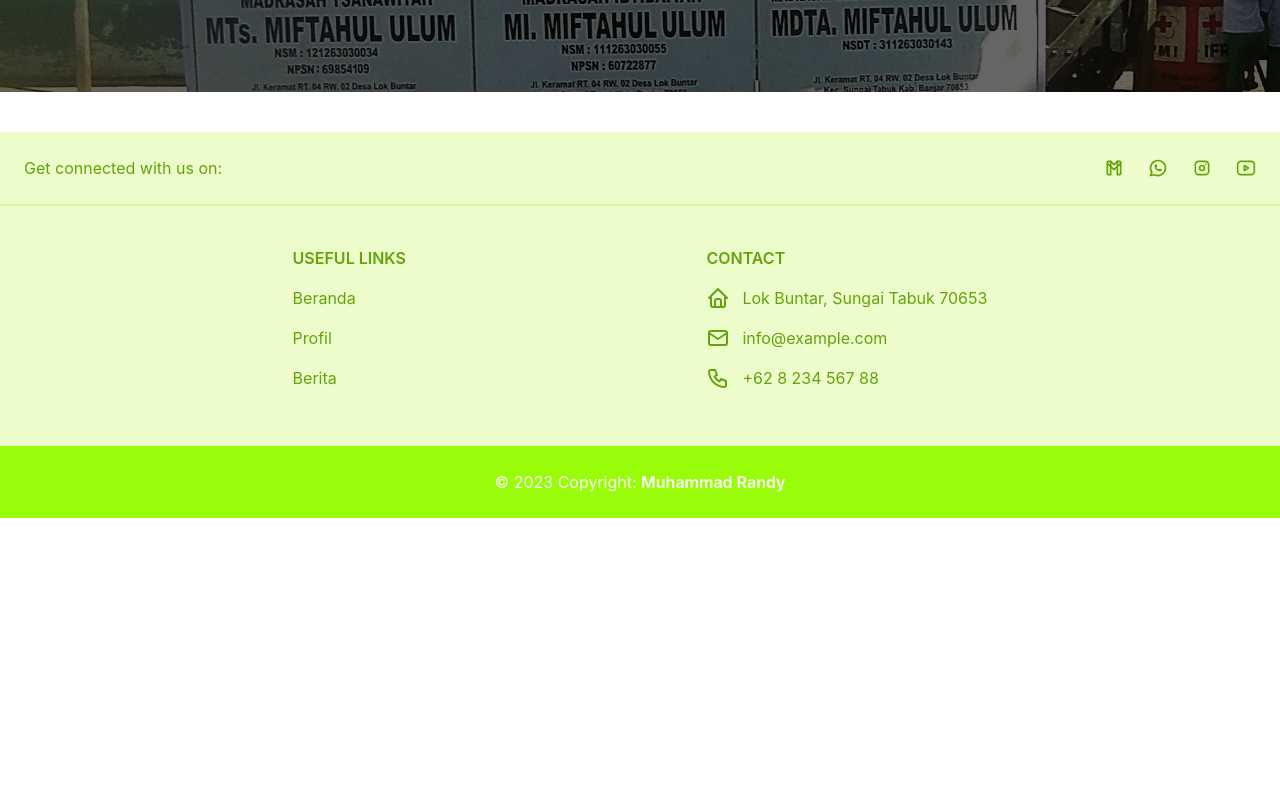
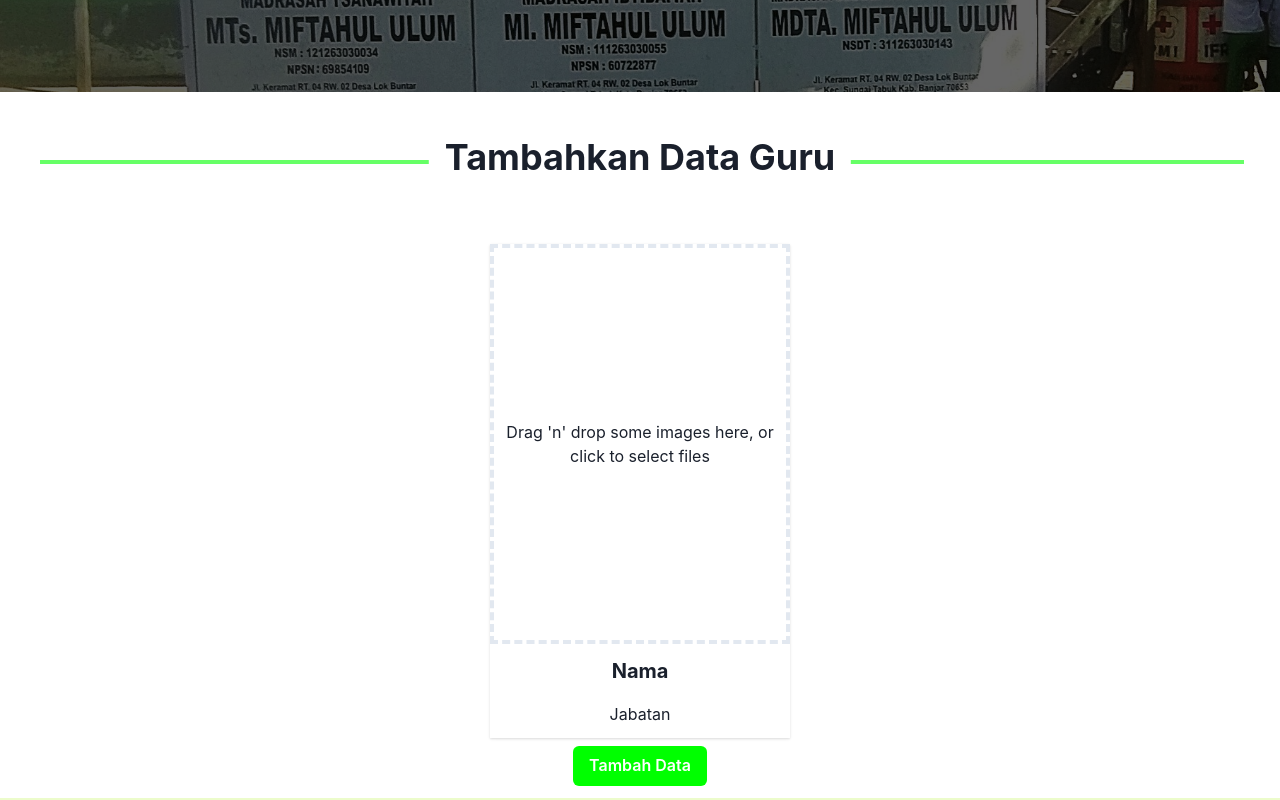
Before and after one commit to MuhRandy/mts-school-web, a React (Vite) app: page /add-teacher in a window 1280 px wide. Shown: the part 480-1280 px from the top of the page. Before the commit the page ends 998 px from the top, so only its background shows below. Built offline with nearby package versions, Linux system fonts and the light colour scheme; no server answers; the database is empty; sample sign-in values are in the browser's storage; the HTML template or start-up script is replaced by a standard one.

Commit message:
now can add teacher data

```diff
--- a/src/App.tsx
+++ b/src/App.tsx
@@ -11,6 +11,7 @@ import CreatePost from "./pages/CreatePost";
 import Footer from "./components/Footer";
 import SinglePost from "./pages/SinglePost";
 import News from "./pages/News";
+import AddTeacher from "./pages/AddTeacher";
 
 type GlobalContent = {
   isAuth: boolean;
@@ -92,6 +93,7 @@ function App() {
           <Route path="/news/pengumuman/detail" element={<SinglePost />} />
           <Route path="/login" element={<Login />} />
           <Route path="/create-post" element={<CreatePost />} />
+          <Route path="/add-teacher" element={<AddTeacher />} />
         </Routes>
         <Footer />
       </AppContext.Provider>
--- a/src/components/CreatePost/DragNDrop.tsx
+++ b/src/components/CreatePost/DragNDrop.tsx
@@ -1,18 +1,24 @@
 import clsx from "clsx";
 import Dropzone from "react-dropzone";
-import { useCreatePostContext } from "../../pages/CreatePost";
+import { cn } from "../../utils/utils";
 
-const DragNDrop = () => {
-  const { file, setFile } = useCreatePostContext();
+type DragNDropProps = {
+  file: File | null;
+  setFile: (file: File) => void;
+  className?: string;
+};
 
+const DragNDrop = ({ file, setFile, className }: DragNDropProps) => {
   return (
     <Dropzone onDrop={(acceptedFiles) => setFile(acceptedFiles?.[0])}>
       {({ getRootProps, getInputProps, isDragActive }) => (
         <section>
           <div
             {...getRootProps({
-              className:
+              className: cn(
                 "h-[200px] flex justify-center items-center border-dashed border-4 cursor-pointer mx-11 my-4",
+                className
+              ),
             })}
           >
             <input
@@ -31,7 +37,7 @@ const DragNDrop = () => {
                   <img
                     src={URL.createObjectURL(file!)}
                     alt="header image for post"
-                    className="w-full h-[200px] object-cover object-center"
+                    className="w-full h-full object-cover object-center"
                   />
                 )}
               </>
--- a/src/components/CreatePost/PostEditor.tsx
+++ b/src/components/CreatePost/PostEditor.tsx
@@ -17,7 +17,8 @@ import DragNDrop from "./DragNDrop";
 
 const PostEditor = () => {
   // get state from CreatePost
-  const { title, post, setTitle, setPost } = useCreatePostContext();
+  const { title, post, setTitle, setPost, file, setFile } =
+    useCreatePostContext();
 
   // initialize module and format extension for quill editor
   const modules = {
@@ -128,7 +129,7 @@ const PostEditor = () => {
           {/* Editor Preview */}
           <Box minH={"100vh"} w={"50vw"}>
             {/* drag 'n drop */}
-            <DragNDrop />
+            <DragNDrop file={file} setFile={setFile} />
             <Heading textAlign={"center"}>{title}</Heading>
             <Box
               dangerouslySetInnerHTML={{ __html: post }}
@@ -140,7 +141,7 @@ const PostEditor = () => {
       </Show>
       <Hide above="md">
         {/* drag 'N drop */}
-        <DragNDrop />
+        <DragNDrop file={file} setFile={setFile} />
         <Editable
           defaultValue="Judul..."
           fontSize={"4xl"}
--- a/src/components/Header/NavBar.tsx
+++ b/src/components/Header/NavBar.tsx
@@ -90,6 +90,10 @@ function Navbar() {
                   <a href="/create-post">Buat Berita</a>
                 </li>
                 <li>|</li>
+                <li>
+                  <a href="/add-teacher">Tambahkan Data Guru</a>
+                </li>
+                <li>|</li>
                 <li onClick={signUserOut} className="cursor-pointer">
                   Logout
                 </li>
@@ -119,6 +123,9 @@ function Navbar() {
                   <li>
                     <a href="/create-post">Buat Berita</a>
                   </li>
+                  <li>
+                    <a href="/add-teacher">Tambahkan Data Guru</a>
+                  </li>
                   <li onClick={signUserOut} className="cursor-pointer">
                     Logout
                   </li>
--- a/src/components/Profil/StaffTeachers.tsx
+++ b/src/components/Profil/StaffTeachers.tsx
@@ -1,113 +1,48 @@
-// import { Text, VStack } from '@chakra-ui/react';
-// import { teachers } from '../src/utils/utils';
-// import { Swiper, SwiperSlide } from 'swiper/react';
-import "swiper/css";
 import Content from "../Content";
 import { SimpleGrid } from "@chakra-ui/react";
 import Teacher from "./Teacher";
-import muhammadRandy from "../../assets/teachers/Muhammad_Randy.jpg";
+import { collection, getDocs } from "firebase/firestore";
+import { db } from "../../utils/firebase";
+import { useEffect, useState } from "react";
+import { useAppContext } from "../../App";
 
 function StaffTeachers() {
+  const { renderCount, isLoading, setIsLoading } = useAppContext();
+
+  const [teacherData, setTeacherData] = useState<any[]>([]);
+  // get news data from firestore
+  // --------
+
+  // database ref
+  const teacherDataCollectionRef = collection(db, "teacherData");
+
+  // get the data
+  useEffect(() => {
+    const getTeacherData = async () => {
+      setIsLoading(true);
+      const data = await getDocs(teacherDataCollectionRef);
+      setTeacherData(data.docs.map((doc) => ({ ...doc.data(), id: doc.id })));
+      setIsLoading(false);
+    };
+
+    getTeacherData();
+  }, [renderCount]);
+  // --------
   return (
     <Content title="Staff Guru">
-      {/* <Swiper
-        slidesPerView={1}
-        breakpoints={{
-          480: {
-            slidesPerView: 3,
-            spaceBetween: 10,
-          },
-        }}
-      >
-        {teachers.map((teacher, index) => (
-          <SwiperSlide key={index}>
-            <VStack>
-              <img
-                src={teacher.url}
-                alt="sdasas"
-                className="w-[120px] object-cover"
-              />
-              <Text
-                textAlign={'center'}
-                fontSize={'medium'}
-                fontWeight={'bold'}
-                lineHeight={0}
-                mt={3}
-              >
-                {teacher.nama}
-              </Text>
-              <Text textAlign={'center'} fontSize={'medium'}>
-                ({teacher.jabatan})
-              </Text>
-            </VStack>
-          </SwiperSlide>
-        ))}
-      </Swiper> */}
       <SimpleGrid
         columns={{ base: 1, sm: 2, md: 4 }}
         px={{ base: "50px", md: "100px" }}
         gap={10}
       >
-        <Teacher
-          name="Muhammad Randy"
-          jabatan="Guru Matematika"
-          imgURL={muhammadRandy}
-        />
-        <Teacher
-          name="Muhammad Randy"
-          jabatan="Guru Matematika"
-          imgURL={muhammadRandy}
-        />
-        <Teacher
-          name="Muhammad Randy"
-          jabatan="Guru Matematika"
-          imgURL={muhammadRandy}
-        />
-        <Teacher
-          name="Muhammad Randy"
-          jabatan="Guru Matematika"
-          imgURL={muhammadRandy}
-        />
-        <Teacher
-          name="Muhammad Randy"
-          jabatan="Guru Matematika"
-          imgURL={muhammadRandy}
-        />
-        <Teacher
-          name="Muhammad Randy"
-          jabatan="Guru Matematika"
-          imgURL={muhammadRandy}
-        />
-        <Teacher
-          name="Muhammad Randy"
-          jabatan="Guru Matematika"
-          imgURL={muhammadRandy}
-        />
-        <Teacher
-          name="Muhammad Randy"
-          jabatan="Guru Matematika"
-          imgURL={muhammadRandy}
-        />
-        <Teacher
-          name="Muhammad Randy"
-          jabatan="Guru Matematika"
-          imgURL={muhammadRandy}
-        />
-        <Teacher
-          name="Muhammad Randy"
-          jabatan="Guru Matematika"
-          imgURL={muhammadRandy}
-        />
-        <Teacher
-          name="Muhammad Randy"
-          jabatan="Guru Matematika"
-          imgURL={muhammadRandy}
-        />
-        <Teacher
-          name="Muhammad Randy"
-          jabatan="Guru Matematika"
-          imgURL={muhammadRandy}
-        />
+        {teacherData?.map((data) => (
+          <Teacher
+            key={data.id}
+            name={data.name}
+            jabatan={data.position}
+            imgURL={data.imgUrl}
+          />
+        ))}
       </SimpleGrid>
     </Content>
   );
--- /dev/null
+++ b/src/pages/AddTeacher.tsx
@@ -0,0 +1,137 @@
+import { useEffect, useState } from "react";
+import Content from "../components/Content";
+import DragNDrop from "../components/CreatePost/DragNDrop";
+import {
+  Button,
+  Card,
+  CardBody,
+  Center,
+  Editable,
+  EditableInput,
+  EditablePreview,
+  Stack,
+  VStack,
+} from "@chakra-ui/react";
+import { addDoc, collection, serverTimestamp } from "firebase/firestore";
+import { auth, db, storage } from "../utils/firebase";
+import { useAppContext } from "../App";
+import { getDownloadURL, ref, uploadBytes } from "firebase/storage";
+import { v4 } from "uuid";
+
+const AddTeacher = () => {
+  // get state from App
+  const {
+    renderCount,
+    isAuth,
+    isLoading,
+    setRenderCount,
+    navigate,
+    setIsLoading,
+  } = useAppContext();
+
+  const [file, setFile] = useState<File | null>(null);
+  const [name, setName] = useState<string>("");
+  const [position, setPosition] = useState<string>("");
+
+  // add doc on firebase database on teacher data collection then navigate to profil
+  const addTeacherData = async (imgUrl: string, imgPath: string) => {
+    const teacherDataCollectionRef = collection(db, "teacherData");
+    await addDoc(teacherDataCollectionRef, {
+      name,
+      position,
+      imgUrl,
+      imgPath,
+      timestamp: serverTimestamp(),
+      author: {
+        id: auth.currentUser?.uid,
+      },
+    }).catch((err) => console.log(err));
+    setRenderCount(renderCount + 1);
+    navigate("/profil");
+  };
+
+  // upload image in storage and then save downloadUrl to referred doc on firestore
+  const uploadData = () => {
+    if (file === null) {
+      alert("Please select an image");
+      return;
+    }
+
+    setIsLoading(true);
+
+    const imgPath = `teacher-data-image/${name}/${v4()}`;
+    const imageRef = ref(storage, imgPath);
+
+    uploadBytes(imageRef, file)
+      .then((snapshot) => {
+        getDownloadURL(snapshot.ref)
+          .then((url) => {
+            addTeacherData(url, imgPath);
+          })
+          .catch((error) => {
+            console.log(error.message);
+          });
+      })
+      .catch((error) => {
+        console.log(error.message);
+      });
+  };
+
+  useEffect(() => {
+    // avoid navigate here when user not login
+    if (!isAuth) {
+      navigate("/login");
+    }
+  }, []);
+
+  return (
+    <Content title="Tambahkan Data Guru">
+      <Center>
+        <VStack>
+          <Card rounded={"none"} w={"300px"}>
+            <DragNDrop
+              file={file}
+              setFile={setFile}
+              className="h-full w-full min-h-[400px] m-0"
+            />
+            <CardBody p={2}>
+              <Stack>
+                {/* // Click the text to edit */}
+                <Editable
+                  defaultValue="Nama"
+                  fontSize={{ md: "md", lg: "xl" }}
+                  fontWeight={"bold"}
+                  textAlign={"center"}
+                >
+                  <EditablePreview />
+                  <EditableInput onChange={(e) => setName(e.target.value)} />
+                </Editable>
+                {/* // Click the text to edit */}
+                <Editable
+                  defaultValue="Jabatan"
+                  textAlign={"center"}
+                  fontSize={{ md: "sm", lg: "md" }}
+                >
+                  <EditablePreview />
+                  <EditableInput
+                    onChange={(e) => setPosition(e.target.value)}
+                  />
+                </Editable>
+              </Stack>
+            </CardBody>
+          </Card>
+          <Button
+            bgColor={"lime"}
+            textColor={"white"}
+            onClick={uploadData}
+            isLoading={isLoading}
+          >
+            Tambah Data
+          </Button>
+        </VStack>
+      </Center>
+    </Content>
+  );
+};
+
+export default AddTeacher;
```
